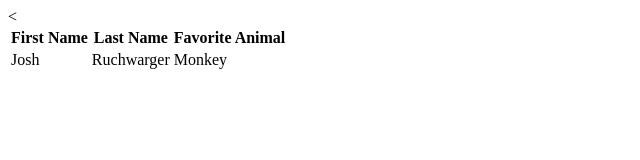
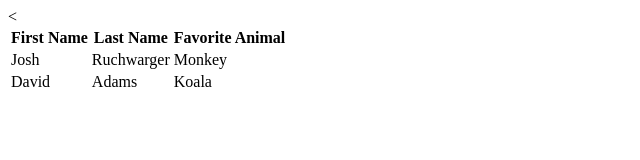
Before and after one commit to joshr9/Table, a plain HTML site: page favorites.html in a window 1280 px wide. Shown: the whole page, without its empty margins (0-640 px from the left). Drawn offline with Linux system fonts and the light colour scheme.

Commit message:
DA added my info in table

```diff
--- a/favorites.html
+++ b/favorites.html
@@ -18,6 +18,12 @@
 			<td>Monkey</td>
 		</tr>
 
+		<tr>
+			<td>David</td>
+			<td>Adams</td>
+			<td>Koala</td>
+		</tr>
+
 
 	</table>
 </body>
```
